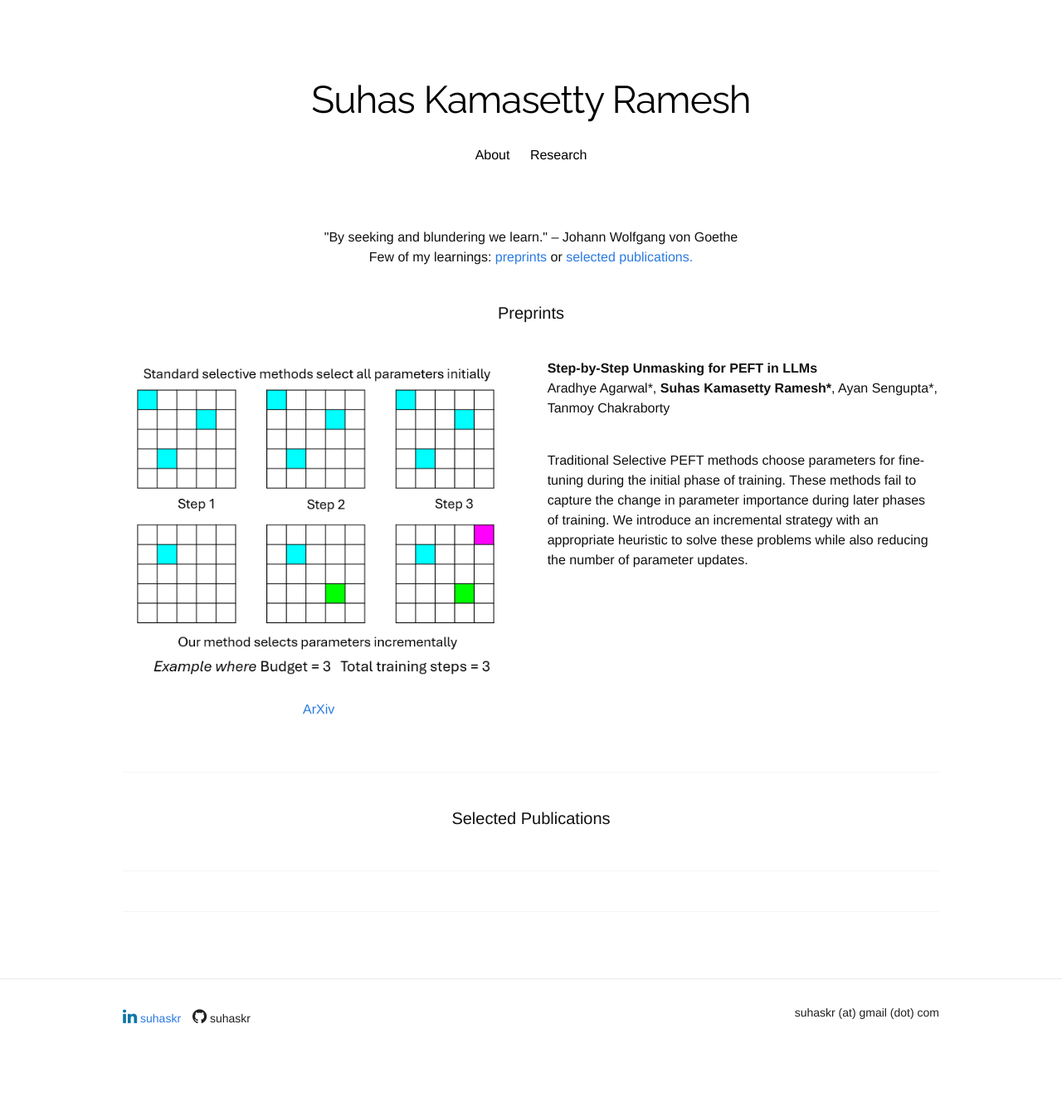
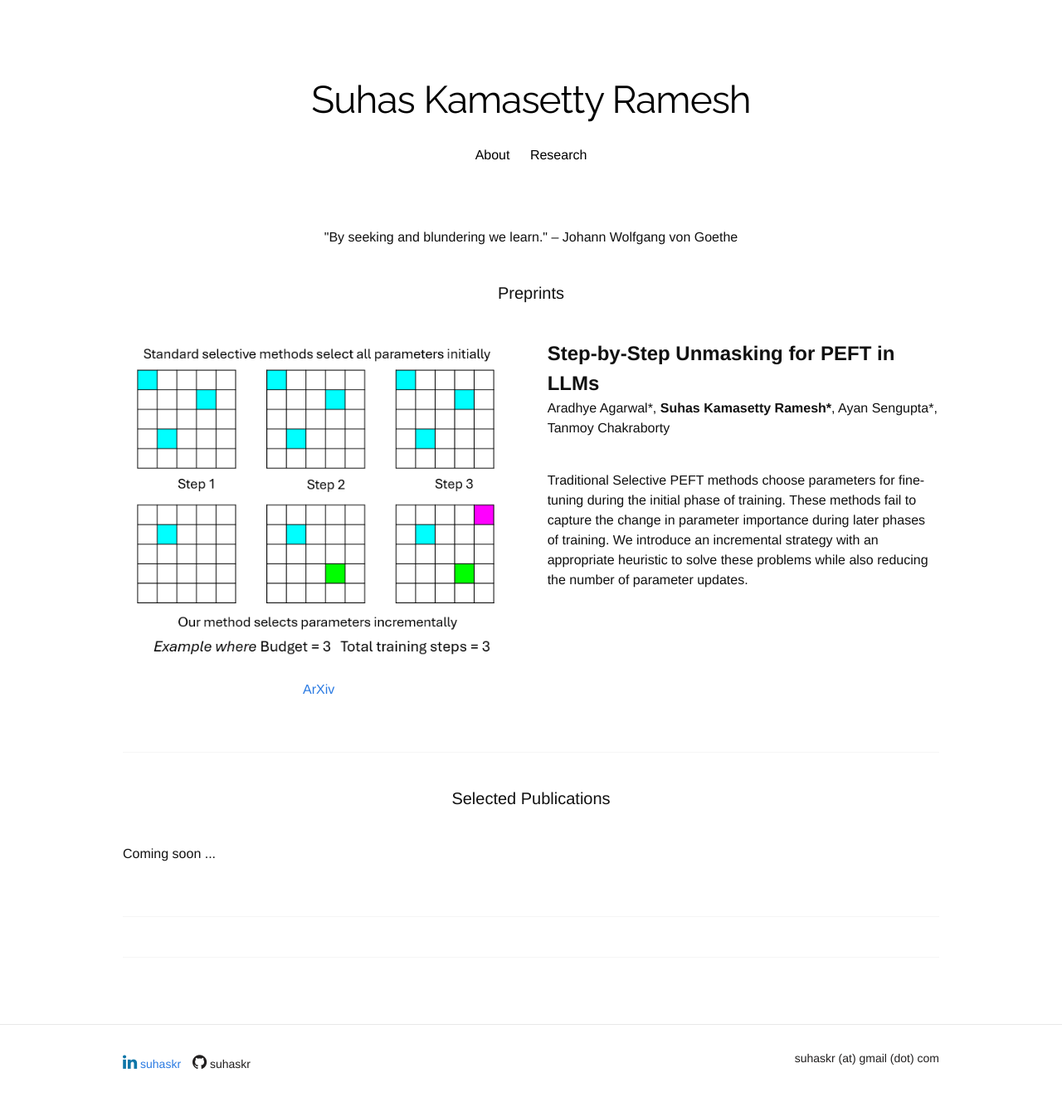
Before and after one commit to suhaskr/suhaskr.github.io, a Jekyll site: the page built from research.html, in a window 1280 px wide. Shown: the whole page at 83% size. Built offline with Jekyll 4.4.1, drawn with Linux system fonts in a browser that asks for light colours; nearby versions of some CDN libraries; some web fonts are replaced; a style sheet for code colours, icons or effects is not loaded; before the commit the page ends 1285 px from its top, so only the background shows below that.

Commit message:
Update research.html

```diff
--- a/research.html
+++ b/research.html
@@ -5,7 +5,7 @@ title: "Research Overview"
 
 <center>
   "By seeking and blundering we learn." – Johann Wolfgang von Goethe<br>
-  Few of my learnings: <a href='#preprints'>preprints</a> or <a href='#publications'> selected publications.</a>
+  <!-- Few of my learnings: <a href='#preprints'>preprints</a> or <a href='#publications'> selected publications.</a> -->
 </center>
 
 <h2 id='preprints' class="page-heading">Preprints</h1>
@@ -23,7 +23,7 @@ title: "Research Overview"
 
     <div class="six columns">
 
-      <b> Step-by-Step Unmasking for PEFT in LLMs </b>
+      <b> <font size="+2">Step-by-Step Unmasking for PEFT in LLMs </font> </b>
       <p> Aradhye Agarwal*, <b>Suhas Kamasetty Ramesh*</b>, Ayan Sengupta*, Tanmoy Chakraborty</p><br>
       <p>Traditional Selective PEFT methods choose parameters for fine-tuning during the initial phase of training.
          These methods fail to capture the change in parameter importance during later phases of training.
@@ -35,7 +35,11 @@ title: "Research Overview"
 <div class="divider"></div>
 
 <h2 id='publications' class="page-heading"> Selected Publications</h1>
-
+<div class="row">
+  <div class="six columns">
+    <p>Coming soon ...</p>
+  </div>
+</div>
 
 
   <div class="divider"></div>
```
